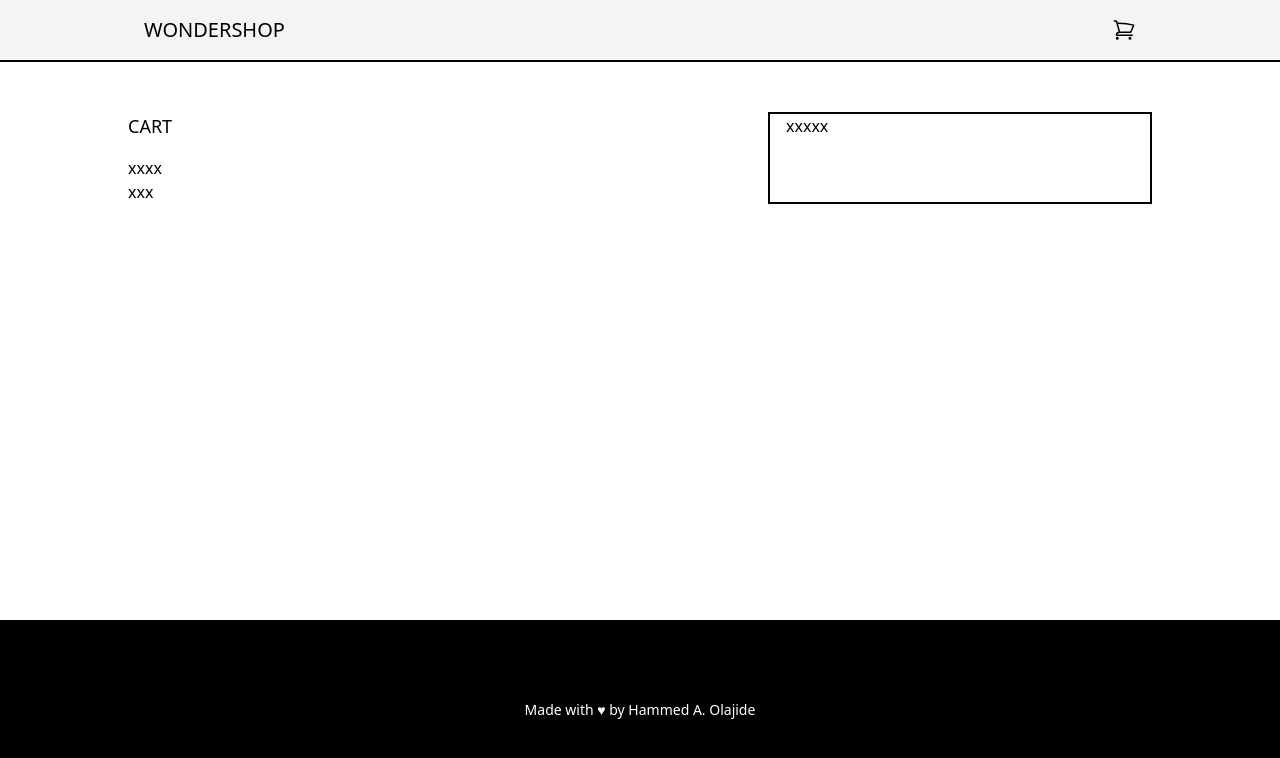
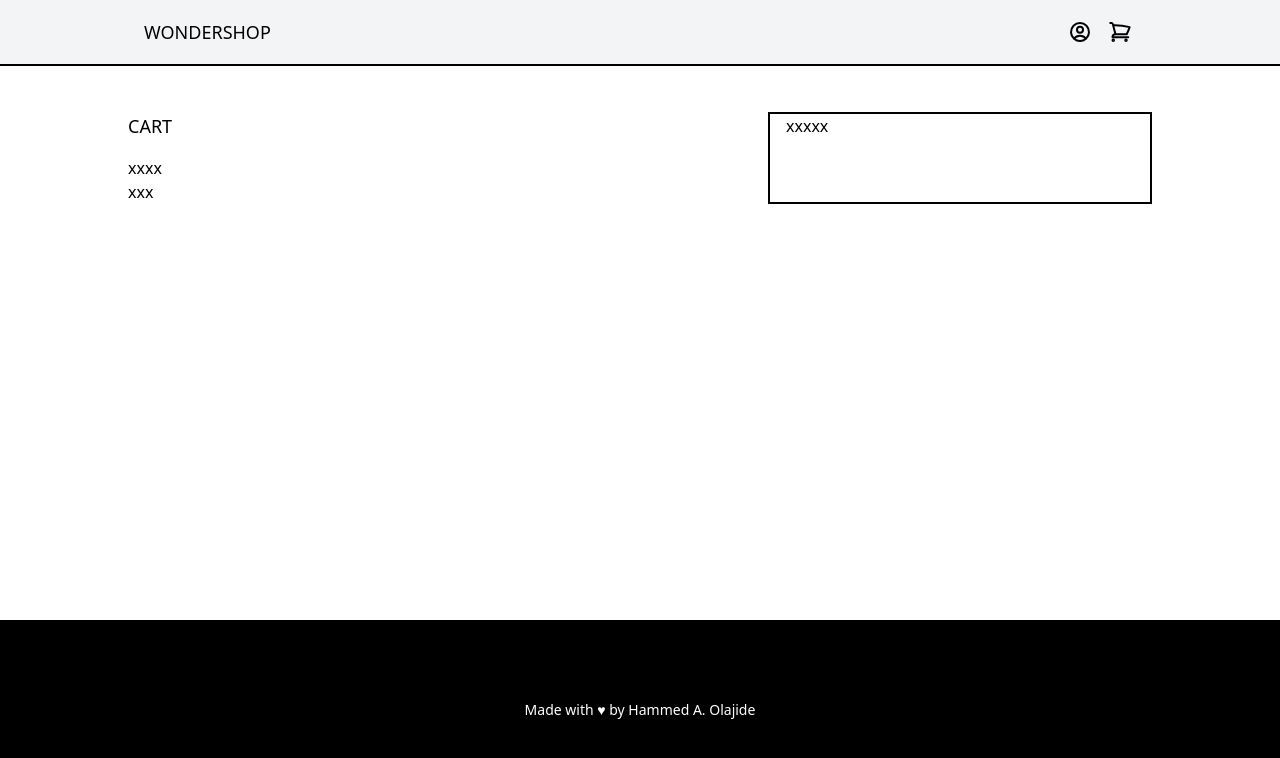
Before and after one commit to OgbeniHMMD/wondershop, a Next.js app: page /cart in a window 1280 px wide. Shown: the top 758 px of the page. Built offline with nearby package versions, Linux system fonts and the light colour scheme; no server answers.

Commit message:
Refactoring

```diff
--- a/components/AppHeader.tsx
+++ b/components/AppHeader.tsx
@@ -1,19 +1,47 @@
 import Link from "next/link";
+import { useCartStore } from "../store/CartStore";
 
 export default function AppHeader() {
+  const cartItems = useCartStore((x: CartItem) => x.cartItems);
+  console.log(cartItems);
+
   return (
     <header className=" bg-gray-100 border-b-2 border-black fixed w-full z-50">
       <div className="container max-w-screen-lg mx-auto p-4 flex justify-between items-center">
-        <Link href="/" className="text-xl font-medium">
+        <Link href="/" className="text-lg font-medium">
           WONDERSHOP
         </Link>
 
-        <div className="flex justify-between items-center">
-          <a href="/cart" title="Cart">
+        <div className="flex justify-between items-center gap-2">
+          <Link href="#" title="Your Profile" className="p-1">
+            <svg
+              xmlns="http://www.w3.org/2000/svg"
+              fill="none"
+              viewBox="0 0 24 24"
+              strokeWidth={2}
+              stroke="currentColor"
+              className="w-6 h-6"
+            >
+              <path
+                strokeLinecap="round"
+                strokeLinejoin="round"
+                d="M17.982 18.725A7.488 7.488 0 0012 15.75a7.488 7.488 0 00-5.982 2.975m11.963 0a9 9 0 10-11.963 0m11.963 0A8.966 8.966 0 0112 21a8.966 8.966 0 01-5.982-2.275M15 9.75a3 3 0 11-6 0 3 3 0 016 0z"
+              />
+            </svg>
+          </Link>
+
+          <Link href="/cart" title="Cart" className="p-1">
+            {!!cartItems.length && (
+              <div className="absolute -mt-2 ml-4">
+                <div className="text-xs h-6 w-6 rounded-full bg-red-500 text-white text-center flex justify-center items-center font-medium">
+                  {cartItems.length}
+                </div>
+              </div>
+            )}
             <svg
               fill="none"
               viewBox="0 0 24 24"
-              strokeWidth={1.5}
+              strokeWidth={2}
               stroke="currentColor"
               className="w-6 h-6"
               xmlns="http://www.w3.org/2000/svg"
@@ -24,7 +52,7 @@ export default function AppHeader() {
                 d="M2.25 3h1.386c.51 0 .955.343 1.087.835l.383 1.437M7.5 14.25a3 3 0 00-3 3h15.75m-12.75-3h11.218c1.121-2.3 2.1-4.684 2.924-7.138a60.114 60.114 0 00-16.536-1.84M7.5 14.25L5.106 5.272M6 20.25a.75.75 0 11-1.5 0 .75.75 0 011.5 0zm12.75 0a.75.75 0 11-1.5 0 .75.75 0 011.5 0z"
               />
             </svg>
-          </a>
+          </Link>
         </div>
       </div>
     </header>
--- a/pages/index.tsx
+++ b/pages/index.tsx
@@ -1,34 +1,35 @@
+import Link from "next/link";
 import { useEffect, useState } from "react";
 
 export default function Homepage() {
-  const [product, setProduct] = useState<product[]>([]);
+  const [products, setProducts] = useState<product[]>([]);
 
   useEffect(() => {
     fetch("https://fakestoreapi.com/products")
       .then((res) => res.json())
-      .then((json) => setProduct(json));
+      .then((json) => setProducts(json));
   }, []);
 
   return (
     <main className="flex-grow">
       <div className="container max-w-screen-lg mx-auto px-4 py-12">
         <div className="grid grid-cols-2 md:grid-cols-3 gap-4 md:gap-8">
-          {product.length
-            ? product.map((product) => (
-                <a
+          {products.length
+            ? products.map((product) => (
+                <Link
                   key={product.id}
                   href={`/${product.id}`}
-                  className="border-2 border-black hover:scale-105 duration-300 block"
+                  className="border-2 border-black hover:scale-105 duration-300 flex flex-col"
                 >
                   <div
                     className="py-20 bg-contain bg-no-repeat bg-center m-2"
                     style={{ backgroundImage: `url(${product.image})` }}
                   />
-                  <div className="border-t-2 border-black p-2 sm:py-4">
+                  <div className="border-t-2 border-black p-2 sm:py-4 bg-gray-100 flex-grow">
                     <div className="capitalize text-sm font-medium pb-2">{product.title}</div>
-                    <div className="text-xs text-gray-500 font-bold">₦ {product.price}</div>
+                    <div className="text-xs text-gray-500 font-bold">₦ {(product.price + 1000).toLocaleString()}</div>
                   </div>
-                </a>
+                </Link>
               ))
             : [0, 1, 2, 3, 4].map((i) => (
                 <div key={i} className="border-2 border-gray-200 p-2 sm:py-4 gap-2 flex flex-col animate-pulse">
```
